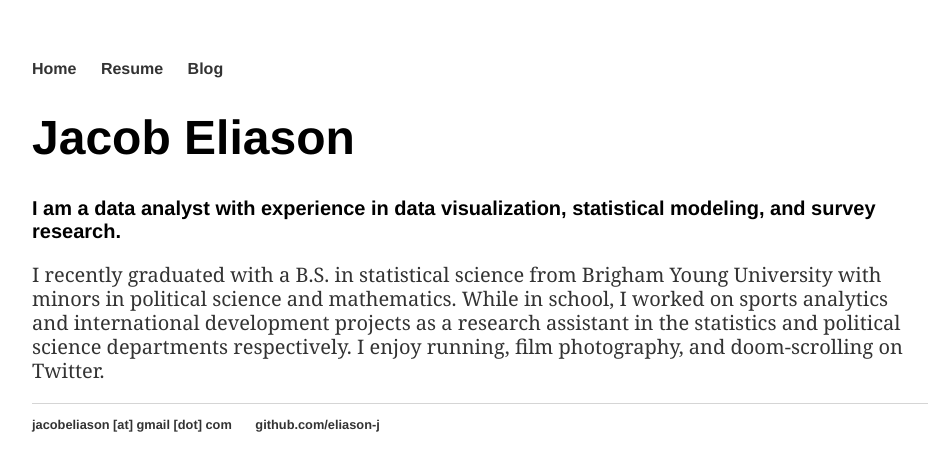
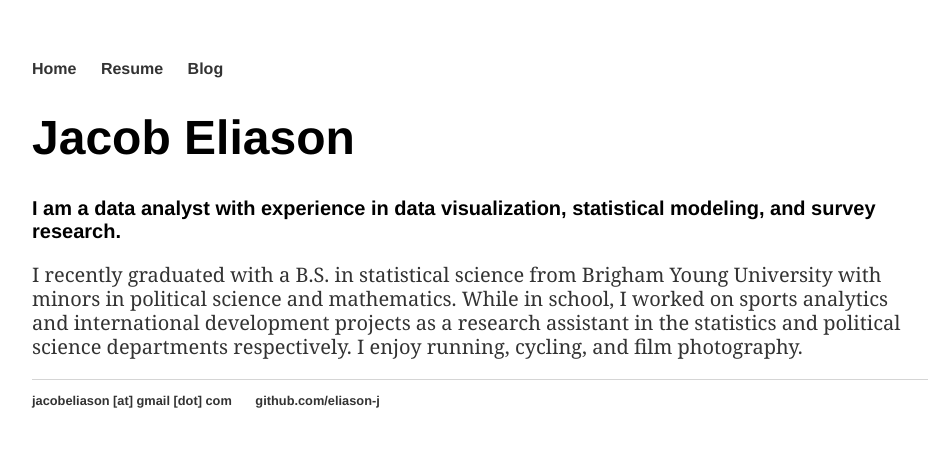
Before and after one commit to eliason-j/eliason-j.github.io, a Jekyll site: the page built from index.html, in a window 1280 px wide. Shown: the top 471 px of the page, without its empty margins (160-1092 px from the left). Built offline with Jekyll 4.4.1, drawn with Linux system fonts in a browser that asks for light colours.

Commit message:
Update index.html

```diff
--- a/index.html
+++ b/index.html
@@ -5,5 +5,5 @@ title: Jacob Eliason
 <div class="blurb">
 	<h1>Jacob Eliason</h1>
 	<h2>I am a data analyst with experience in data visualization, statistical modeling, and survey research.</h2>
-	<p>I recently graduated with a B.S. in statistical science from Brigham Young University with minors in political science and mathematics. While in school, I worked on sports analytics and international development projects as a research assistant in the statistics and political science departments respectively. I enjoy running, film photography, and doom-scrolling on Twitter.</p>
+	<p>I recently graduated with a B.S. in statistical science from Brigham Young University with minors in political science and mathematics. While in school, I worked on sports analytics and international development projects as a research assistant in the statistics and political science departments respectively. I enjoy running, cycling, and film photography.</p>
 </div><!-- /.blurb -->
```
